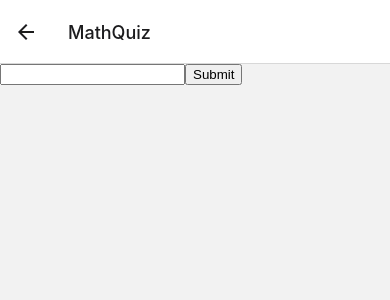
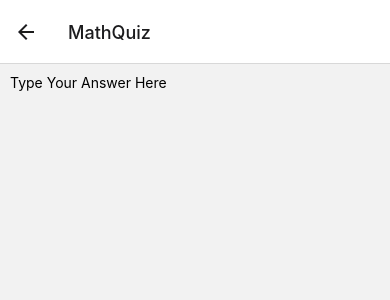
Before and after one commit to alanpnguyen123/portfolio2, a React Native app in the folder quizapp/: screen /MathQuiz in a window 390 px wide. Shown: the top 300 px of the page. Built offline with nearby package versions, Linux system fonts and the light colour scheme.

Commit message:
April 25, 2022 7:33 PM

```diff
--- a/quizapp/screens/MathQuiz.js
+++ b/quizapp/screens/MathQuiz.js
@@ -1,30 +1,28 @@
-import { StatusBar } from 'expo-status-bar';
-import { useCallback, useState } from 'react';
-import { FlatList, StyleSheet, Text, View } from 'react-native';
-import { Button, Card, CheckBox } from 'react-native-elements';
-import { styles } from '../App'
+import React, { useState } from 'react';
+import { Text, TextInput, View } from 'react-native';
 
-export default function QuizScreen(){
+let questions = [
+    {
+      title: "What is 2+2?",
+      answers: "4"
+    },
+    {
+      title: "What is 4 squared?",
+      answers: "16"
+    }
+  ]
 
-const [state, setState] = useState({
-        value:'',
-        show:''
-    });
-
-const handleChange = (e) => {
-    setState({value: e.target.value})
+const QuizScreen = () => {
+  const [text, setText] = useState('');
+  return (
+    <View style={{padding: 10}}>
+      <TextInput
+        placeholder="Type Your Answer Here"
+        onChangeText={newText => setText(newText)}
+        defaultValue={text}
+      />
+    </View>
+  );
 }
 
-const submit = () => {
-    setState({show: state.value})
-}
-
-return(
-        <>
-            <form onSubmit={()=>submit()}>
-                <input type="text" value={state.value} onChange={(e)=>handleChange(e)} />
-                <input type="submit" />
-            </form>
-            <h2>{state.show}</h2>
-        </>
-)}
+export default QuizScreen;
```
